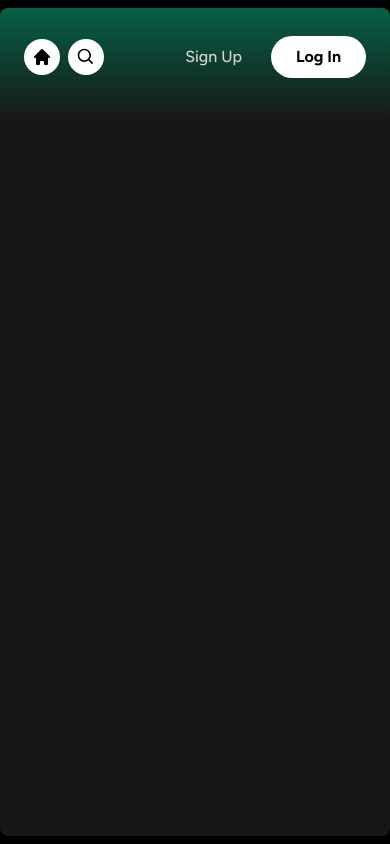
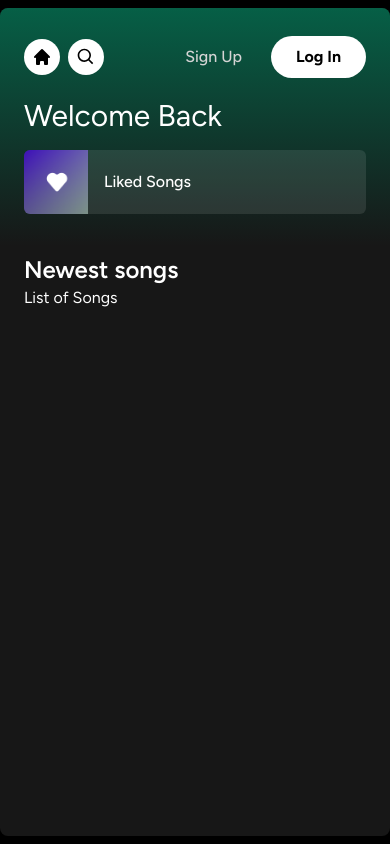
Before and after one commit to DraganSub/spotify-clone, a Next.js app in the folder spotify-clone/: page / in a window 390 px wide. Built offline with nearby package versions, Linux system fonts and the light colour scheme.

Commit message:
Add List item, finish header component responsive

```diff
--- a/spotify-clone/app/(site)/page.tsx
+++ b/spotify-clone/app/(site)/page.tsx
@@ -1,12 +1,35 @@
 import Header from "@/components/Header";
-import Image from "next/image";
+import ListItem from "@/components/ListItem";
 
 export default function Home() {
   return (
     <div className="bg-neutral-900 rounded-lg h-full w-full overflow-hidden overflow-y-auto">
       <Header>
-        Header
+        <div className="mb-2">
+          <h1 className="text-white
+          text-3xl
+          font-semibolc">
+            Welcome Back
+          </h1>
+          <div className="grid grid-cols-1 sm:grid-cols-3 xl:grid-cols-3 gap-3 mt-4">
+            <ListItem
+              image="/images/liked.png"
+              name="Liked Songs"
+              href="liked"
+            />
+          </div>
+        </div>
       </Header>
+      <div className="mt-2 mb-2 px-6">
+        <div className="flex justify-between items-center">
+          <h1 className="text-white text-2xl font-semibold">
+            Newest songs
+          </h1>
+        </div>
+        <div>
+          List of Songs
+        </div>
+      </div>
     </div>
   )
 }
--- a/spotify-clone/components/Header.tsx
+++ b/spotify-clone/components/Header.tsx
@@ -78,6 +78,7 @@
           </>
         </div>
       </div>
+      {children}
     </div>
   )
 }
--- /dev/null
+++ b/spotify-clone/components/ListItem.tsx
@@ -0,0 +1,48 @@
+"use client"
+
+import Image from "next/image";
+import { useRouter } from "next/navigation";
+import { FaPlay } from "react-icons/fa";
+
+interface ListITemProps {
+  image: string;
+  name: string;
+  href: string;
+}
+
+const ListItem: React.FC<ListITemProps> = ({
+  href,
+  image,
+  name
+}) => {
+  const router = useRouter();
+
+  const onClick = () => {
+    // Add authentication before push
+    router.push(href)
+  }
+
+  return (
+    <button
+      onClick={onClick}
+      className="relative group flex items-center rounded-md overflow-hidden gap-x-4 bg-neutral-100/10 hover:bg-neutral-100/20 transition pr-4"
+    >
+      <div className="relative min-h-[64px] min-w-[64px]">
+        <Image
+          className="object-cover"
+          fill
+          src={image}
+          alt="Image"
+        />
+      </div>
+      <p className="font-medium truncate py-5">
+        {name}
+      </p>
+      <div className="absolute transition opacity-0 rounded-full flex items-center justify-center bg-green-500 p-4 drop-shadow-md right-5 group-hover:opacity-100 hover:scale-110">
+        <FaPlay className="text-black" />
+      </div>
+    </button>
+  )
+}
+
+export default ListItem;
```
Also changed, not shown: spotify-clone/public/images/liked.png (added).
